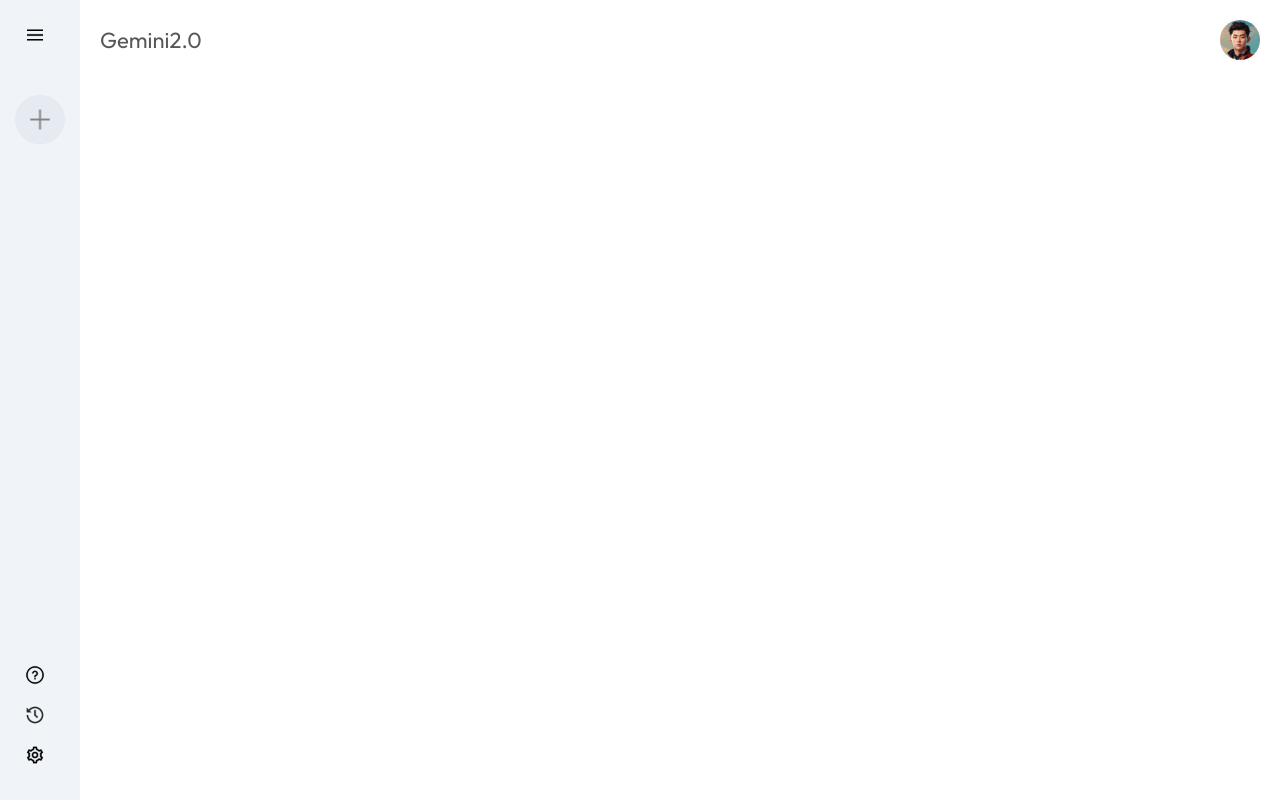
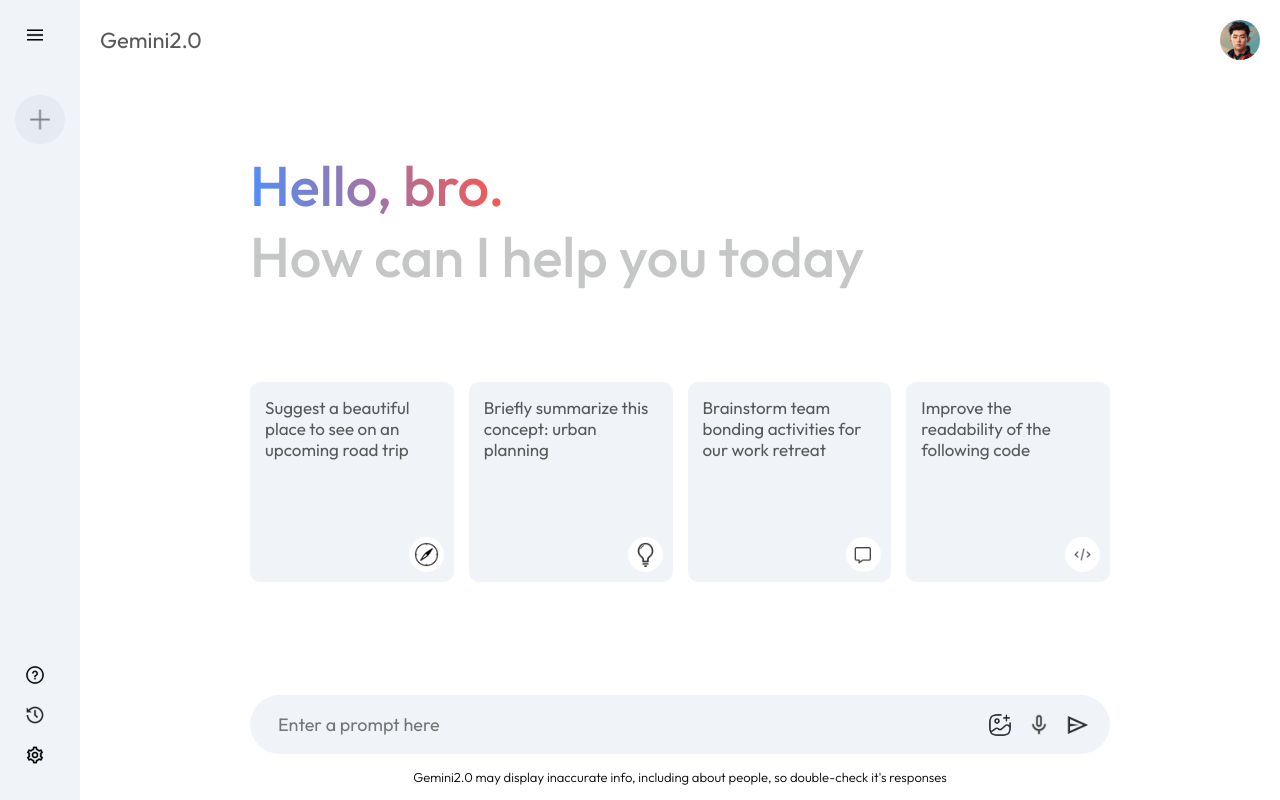
Before and after one commit to Mridul-1005/Gemini2.0-app, a React (Vite) app in the folder gemini-clone/: page / in a window 1280 px wide. Built offline with nearby package versions, Linux system fonts and the light colour scheme.

Commit message:
secondday

```diff
--- a/gemini-clone/src/Component/Main/Main.css
+++ b/gemini-clone/src/Component/Main/Main.css
@@ -18,3 +18,105 @@
     width: 40px;
     border-radius: 50%;
 }
+
+.main-container{
+    max-width: 900px;
+    margin: auto;
+
+}
+.main .greet{
+    margin: 50px 0px;
+    font-size: 56px;
+    color: #c4c7c5;
+    font-weight: 500;
+    padding: 20px;
+}
+
+.main .greet span{
+    background: -webkit-linear-gradient(16deg,#4b90ff,#ff5546);
+    -webkit-background-clip: text;
+    -webkit-text-fill-color: transparent;
+}
+
+.main .cards{
+    display: grid;
+    grid-template-columns: repeat(auto-fill,minmax(180px,1fr));
+    gap: 15px;
+    padding: 20px;
+
+
+}
+
+.main .card{
+    height: 200px;
+    padding: 15px;
+    background-color: #f0f4f9;
+    border-radius: 10px;
+    position: relative;
+    cursor: pointer;
+}
+
+.main .card img{
+    width: 35px;
+    padding: 5px;
+    position: absolute;
+    background-color: white;
+    border-radius: 20px;
+    bottom: 10px;
+    right: 10px;
+}
+
+.main .card p{
+    color: #585858;
+    font-size: 17px;
+}
+.main .card:hover{
+    background-color: #dfe4ea;
+}
+
+.main-bottom{
+    position: absolute;
+    bottom: 0;
+    width: 100%;
+    max-width: 900px;
+    padding: 0px 20px;
+    margin: auto;
+}
+
+.search-box{
+    display: flex;
+    align-items: center;
+    justify-content: space-between;
+    gap: 20px;
+    background-color: #f0f4f9;
+    padding: 10px 20px;
+    border-radius: 50px;
+
+}
+
+.search-box img{
+    width: 24px;
+    cursor: pointer;
+}
+
+.search-box input{
+    flex: 1;
+    background: transparent;
+    border: none;
+    outline: none;
+    padding: 8px;
+    font-size: 18px;
+}
+
+.search-box div{
+    display: flex;
+    align-items: center;
+    gap: 15px;
+}
+
+.main .bottom-info{
+    font-size: 13px;
+    margin: 15px auto;
+    text-align: center;
+    font-weight: 300;
+}
--- a/gemini-clone/src/Component/Main/Main.jsx
+++ b/gemini-clone/src/Component/Main/Main.jsx
@@ -8,6 +8,43 @@
         <p>Gemini2.0</p>
         <img src={assets.user_icon} alt="" />
       </div>
+      <div className="main-container">
+        <div className="greet">
+            <p><span>Hello, bro.</span></p>
+            <p>How can I help you today</p>
+        </div>
+       <div className="cards">
+        <div className="card">
+            <p>Suggest a beautiful place to see on an upcoming road trip</p>
+            <img src={assets.compass_icon} alt="" />
+        </div>
+        <div className="card">
+            <p>Briefly summarize this concept: urban planning</p>
+            <img src={assets.bulb_icon} alt="" />
+        </div>
+        <div className="card">
+            <p>Brainstorm team bonding activities for our work retreat</p>
+            <img src={assets.message_icon} alt="" />
+        </div>
+        <div className="card">
+            <p>Improve the readability of the following code</p>
+            <img src={assets.code_icon} alt="" />
+        </div>
+        </div>
+        <div className="main-bottom">
+            <div className="search-box">
+           <input type='text' placeholder='Enter a prompt here'/>
+           <div>
+            <img src={assets.gallery_icon} alt="" />
+            <img src={assets.mic_icon} alt="" />
+            <img src={assets.send_icon} alt="" />
+           </div>
+            </div>
+            <p className="bottom-info">
+          Gemini2.0 may display inaccurate info, including about people, so double-check it's responses
+            </p>
+        </div>
+      </div>
     </div>
   )
 }
```
